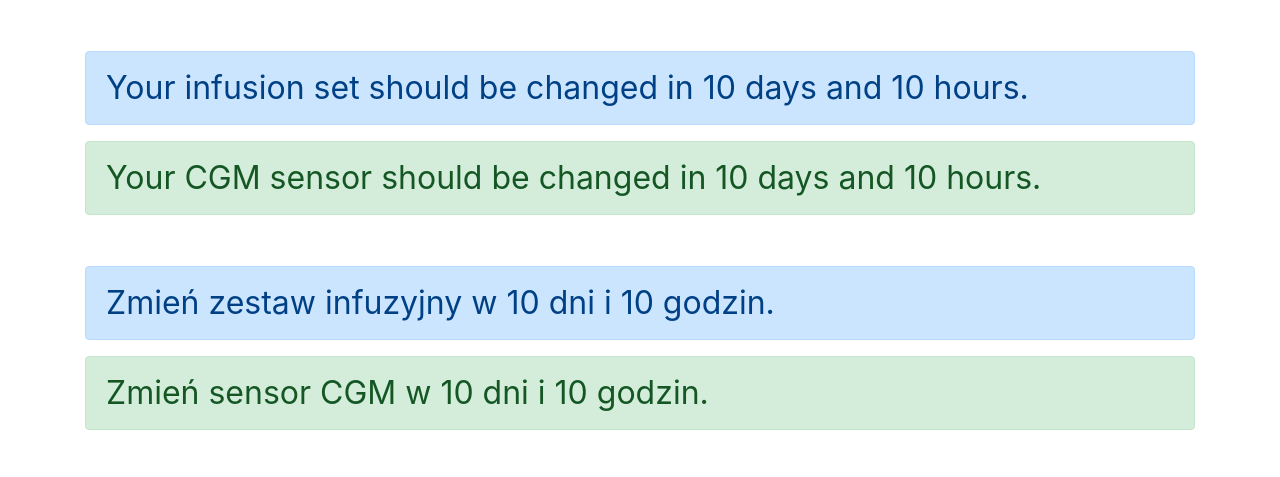
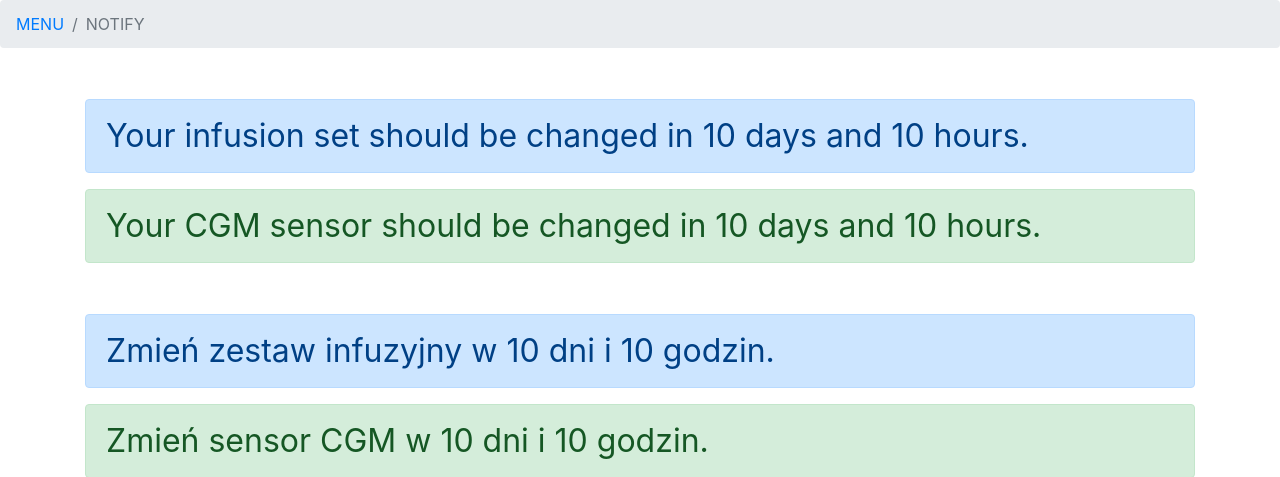
Before and after one commit to simon-the-shark/BetterMemorySugarBot, a Django app: template remider/templates/remider/debug.html in a window 1280 px wide. Shown: the top 477 px of the page. Run offline with Django 3.2, Linux system fonts and the light colour scheme; the template is opened without the code that fills it: most values are stand-ins (such as "Sample title", 1, 10 or a date in 2020); some libraries are stand-ins or nearby versions.

Commit message:
added breadcrumb to reminder view

```diff
--- a/remider/templates/remider/debug.html
+++ b/remider/templates/remider/debug.html
@@ -1,5 +1,11 @@
 {% extends "core/base.html" %}
 {% block content %}
+    <nav aria-label="breadcrumb">
+            <ol class="breadcrumb">
+                <li class="breadcrumb-item"><a href="{{ menu_url }}">MENU</a></li>
+                <li class="breadcrumb-item active" aria-current="page">NOTIFY</li>
+            </ol>
+        </nav>
     <div class="container">
         <div class="alert alert-primary" role="alert" style="font-size: xx-large"> Your infusion set should be changed
             in {{ idays }} days
--- a/remider/views.py
+++ b/remider/views.py
@@ -111,6 +111,7 @@ def reminder_view(request):
                       "ihours": ihours,
                       "sdays": sdays,
                       "shours": shours,
+                      "menu_url": "https://{}.herokuapp.com/menu/?key={}".format(app_name, SECRET_KEY),
                   })
 
 
```
